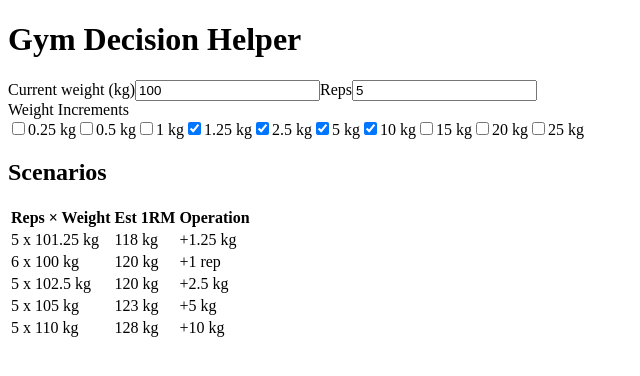
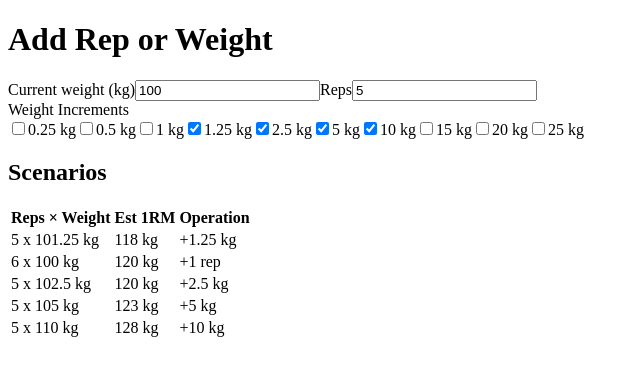
Before and after one commit to szymanskir/add-rep-or-weight, a React (Vite) app: page / in a window 1280 px wide. Shown: the top 376 px of the page, without its empty margins (0-640 px from the left). Built offline with nearby package versions, Linux system fonts and the light colour scheme; the HTML template or start-up script is replaced by a standard one.

Commit message:
feat: update header text and center align for improved visibility

```diff
--- a/src/App.jsx
+++ b/src/App.jsx
@@ -83,7 +83,7 @@ export default function App(){
 
   return (
     <div className="container">
-      <h1>Gym Decision Helper</h1>
+      <h1>Add Rep or Weight</h1>
 
       <div className="controls">
         <label>
--- a/src/styles.css
+++ b/src/styles.css
@@ -20,6 +20,11 @@ body{
   padding: 24px;
   border-radius: 12px;
   box-shadow: 0 6px 30px rgba(2,6,23,0.6);
+}
+
+.container h1 {
+  text-align: center;
+  margin-top: 0;
 }
 
 .controls{
```
